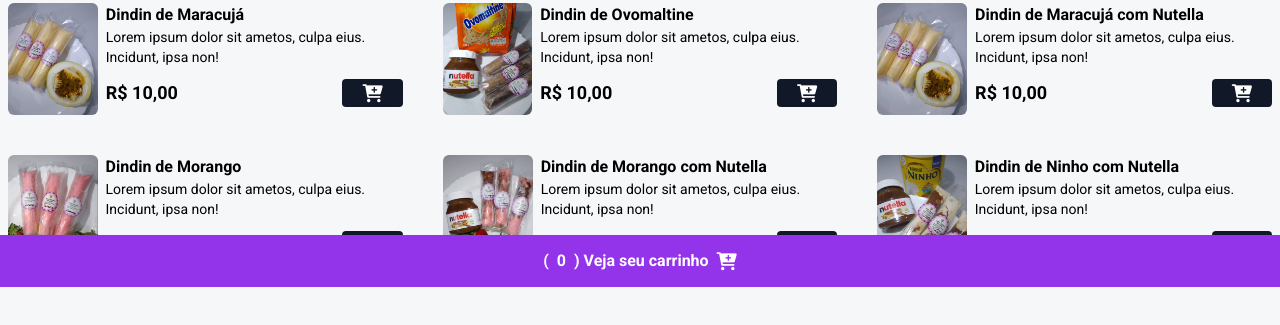
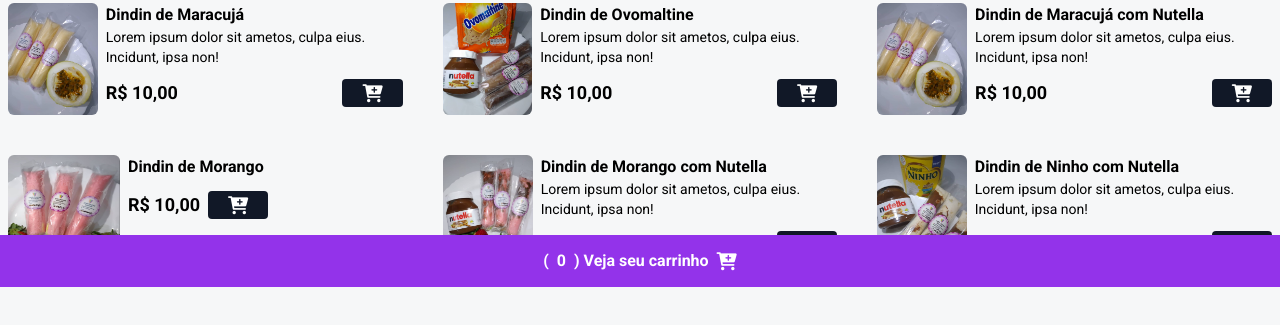
Before and after one commit to ItsMarcoFreitas/dindingourmetsensacao, a website: page index.html in a window 1280 px wide. Shown: the part 513-838 px from the top of the page. Drawn offline with nearby package versions, Linux system fonts and the light colour scheme.

Commit message:
Update index.html

```diff
--- a/index.html
+++ b/index.html
@@ -161,9 +161,6 @@
 
           <div>
             <p class="font-bold">Dindin de Morango</p>
-            <p class="text-sm">
-              Lorem ipsum dolor sit ametos, culpa eius. Incidunt, ipsa non!
-            </p>
 
             <div class="flex items-center gap-2 justify-between mt-3">
               <p class="font-bold text-lg">R$ 10,00</p>
```
